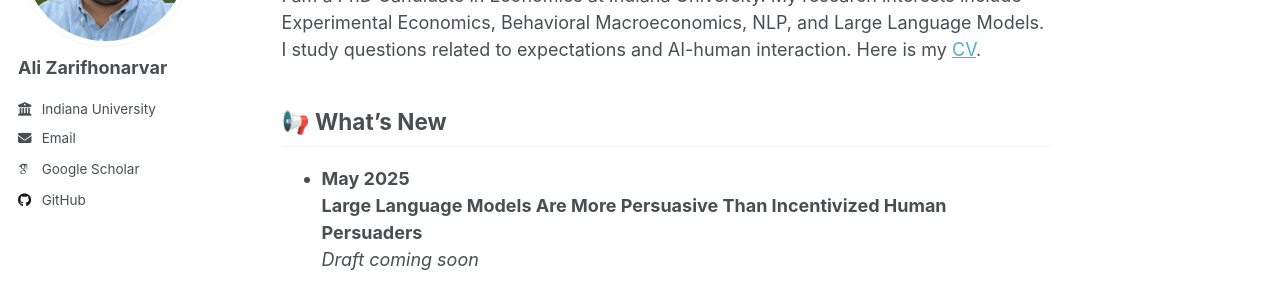
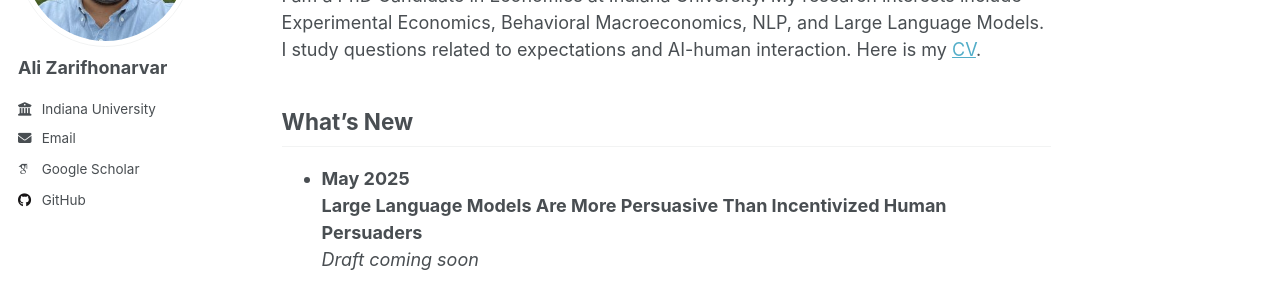
Before and after one commit to alizarif/alizarif.github.io, a Jekyll site: the page built from _pages/about.md, in a window 1280 px wide and 1009 px high. Shown: the part 227-527 px from the top of the window. Built offline with Jekyll 4.4.1, drawn with Linux system fonts in a browser that asks for light colours; some web fonts are replaced.

```diff
--- a/_pages/about.md
+++ b/_pages/about.md
@@ -10,7 +10,7 @@ redirect_from:
 ## Welcome
 I am a PhD Candidate in Economics at Indiana University. My research interests include Experimental Economics, Behavioral Macroeconomics, NLP, and Large Language Models. I study questions related to expectations and AI-human interaction. Here is my [CV](https://alizarif.github.io/assets/Resume_May_6__2025.pdf).
 
-## 📢 What's New
+## What's New
 
 - **May 2025**
   **Large Language Models Are More Persuasive Than Incentivized Human Persuaders**
```
